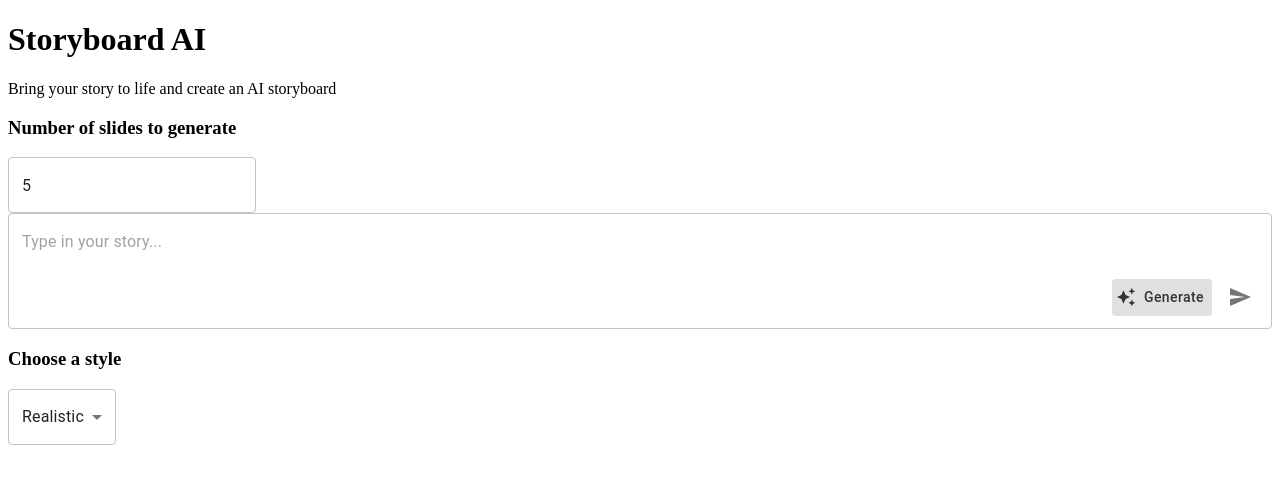
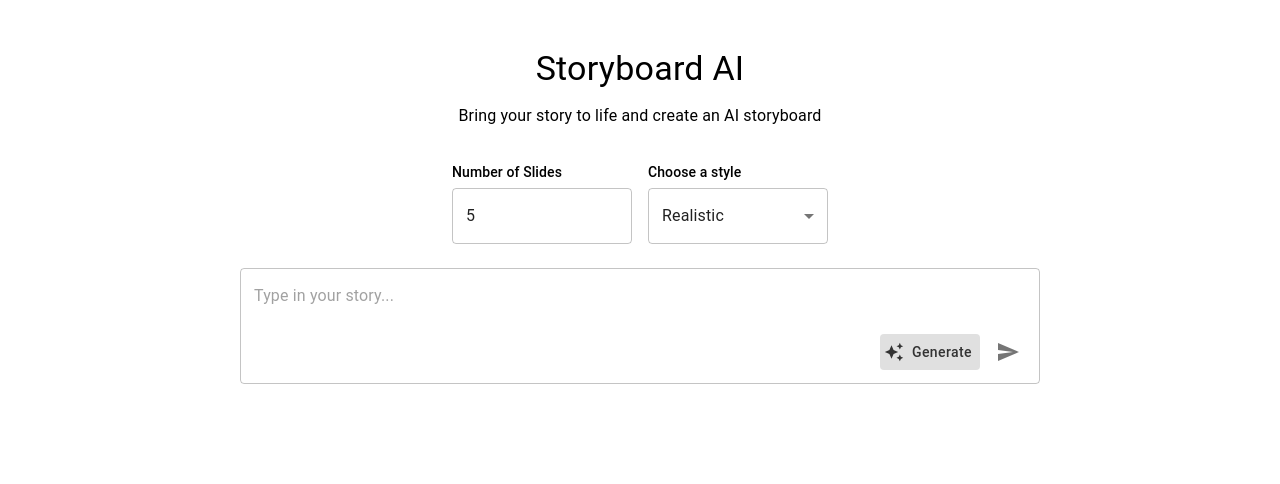
Before and after one commit to Zion-Dev1/storyboard-ai, a React (Vite) app in the folder client/: page / in a window 1280 px wide. Shown: the top 484 px of the page. Built offline with nearby package versions, Linux system fonts and the light colour scheme.

Commit message:
positioned all components on home page to look good

```diff
--- a/client/src/components/NumOfSlidesInput.tsx
+++ b/client/src/components/NumOfSlidesInput.tsx
@@ -1,4 +1,4 @@
-import { TextField } from "@mui/material";
+import { Box, TextField, Typography } from "@mui/material";
 import useStoryStore from "../store/storyStore";
 import useStoryInputStore from "../store/storyInputStore";
 
@@ -6,28 +6,34 @@ const NumOfSlidesInput = () => {
   const { numOfSlides, setNumOfSlides } = useStoryStore();
   const { isGenerating } = useStoryInputStore();
 
+  const handleNumChange = (e: React.ChangeEvent<HTMLInputElement>) => {
+    const val = e.target.value;
+    const num = Number(val);
+    if (val === "" || num >= 1) {
+      setNumOfSlides(val);
+    }
+  };
+
   return (
-    <div>
-      <h3>Number of slides to generate</h3>
+    <Box
+      sx={{
+        display: "flex",
+        flexDirection: "column",
+        textAlign: "left",
+        width: 180,
+      }}
+    >
+      <Typography variant="subtitle2" sx={{ mb: 0.5 }}>
+        Number of Slides
+      </Typography>
 
       <TextField
+        type="number"
+        value={numOfSlides}
+        onChange={handleNumChange}
         disabled={isGenerating}
-        onChange={(e) => {
-          const val = e.target.value;
-          const num = Number(val);
-          if (val === "" || num >= 1) {
-            setNumOfSlides(val);
-          }
-        }}
-        value={numOfSlides}
-        type="number"
-        slotProps={{
-          inputLabel: {
-            shrink: true,
-          },
-        }}
       />
-    </div>
+    </Box>
   );
 };
 
--- a/client/src/components/StyleDropdown.tsx
+++ b/client/src/components/StyleDropdown.tsx
@@ -1,4 +1,4 @@
-import { FormControl, Select, MenuItem } from "@mui/material";
+import { FormControl, Select, MenuItem, Typography } from "@mui/material";
 
 import useStoryStore from "../store/storyStore";
 
@@ -18,13 +18,15 @@ const StyleDropdown = () => {
   ];
 
   return (
-    <div>
-      <h3>Choose a style</h3>
-      <FormControl>
+    <FormControl sx={{ minWidth: 180 }}>
+      <Typography variant="subtitle2" sx={{ mb: 0.5, textAlign: "left" }}>
+        Choose a style
+      </Typography>
       <Select
         value={style}
         onChange={(e) => setStyle(e.target.value)}
         defaultValue="Realistic"
+        sx={{ textAlign: "left" }}
       >
         {storyboardStyles.map((style) => (
           <MenuItem key={style} value={style}>
@@ -33,7 +35,6 @@ const StyleDropdown = () => {
         ))}
       </Select>
     </FormControl>
-    </div>
   );
 };
 
--- a/client/src/pages/Home.tsx
+++ b/client/src/pages/Home.tsx
@@ -1,18 +1,33 @@
 import StoryInput from "../components/StoryInput";
 import StyleDropdown from "../components/StyleDropdown";
 import NumOfSlidesInput from "../components/NumOfSlidesInput";
+import { Box, Typography } from "@mui/material";
 
 const HomeScreen = () => {
   return (
-    <>
-      <h1>Storyboard AI</h1>
-      <p>Bring your story to life and create an AI storyboard</p>
-      <NumOfSlidesInput />
+    <Box sx={{ maxWidth: 800, mx: "auto", mt: 6, textAlign: "center" }}>
+      <Typography variant="h4" gutterBottom>
+        Storyboard AI
+      </Typography>
+      <Typography variant="subtitle1" sx={{ mb: 4 }}>
+        Bring your story to life and create an AI storyboard
+      </Typography>
+
+      <Box
+        sx={{
+          display: "flex",
+          justifyContent: "center",
+          alignItems: "flex-end",
+          gap: 2,
+          mb: 3,
+        }}
+      >
+        <NumOfSlidesInput />
+        <StyleDropdown />
+      </Box>
 
       <StoryInput />
-
-      <StyleDropdown />
-    </>
+    </Box>
   );
 };
 
```
Lines whose indentation alone changed are shown as unchanged.
